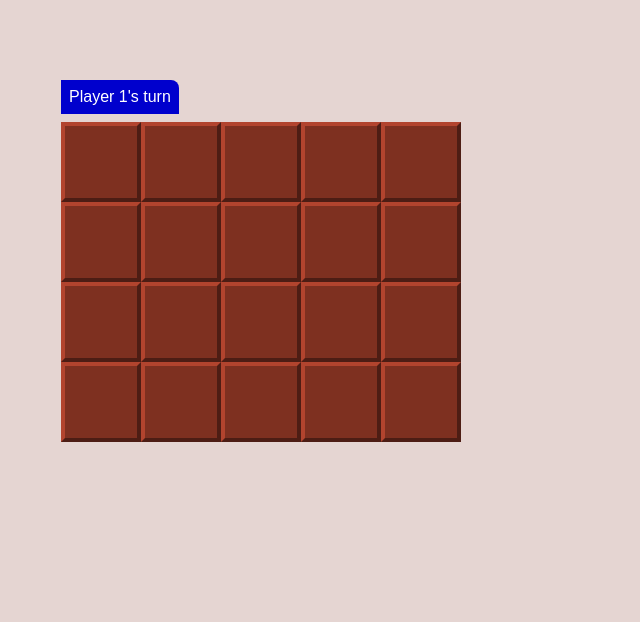
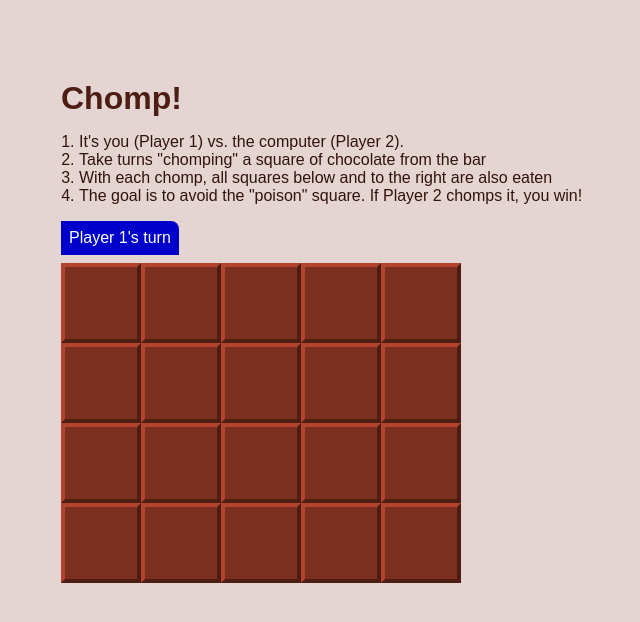
Before and after one commit to nikhilNathwani/Chomp, a React (Create React App) app in the folder src/: page / in a window 1280 px wide. Shown: the top 622 px of the page, without its empty margins (19-659 px from the left). Built offline with nearby package versions, Linux system fonts and the light colour scheme.

Commit message:
Added title and rules

```diff
--- a/src/App.js
+++ b/src/App.js
@@ -71,6 +71,25 @@ export default function Level() {
 
 	return (
 		<React.Fragment>
+			<h1>Chomp!</h1>
+			<ol id="chomp-rules">
+				<li>It's you (Player 1) vs. the computer (Player 2).</li>
+
+				<li>
+					Take turns "chomping" a square of chocolate from the bar
+				</li>
+				<li>
+					With each chomp, all squares below and to the right are also
+					eaten
+				</li>
+				<li>
+					The goal is to avoid the "poison" square. If Player 2 chomps
+					it, you win!
+				</li>
+				{/* <li>
+					You win if Player 2 chomps the "poison" square (top-left)!
+				</li> */}
+			</ol>
 			<div
 				id="nextTurnIndicator"
 				className={"player" + (playerOneIsNext ? "-one" : "-two")}
--- a/src/styles.css
+++ b/src/styles.css
@@ -17,6 +17,16 @@ body {
 	font-family: sans-serif;
 	margin: 80px;
 	background-color: hsl(10, 26%, 86%);
+}
+
+h1 {
+	color: hsl(10, 59%, 19%);
+}
+
+#chomp-rules {
+	margin-block: 1rem;
+	padding-left: 1.125rem;
+	color: hsl(10, 59%, 12%);
 }
 
 #nextTurnIndicator {
```
